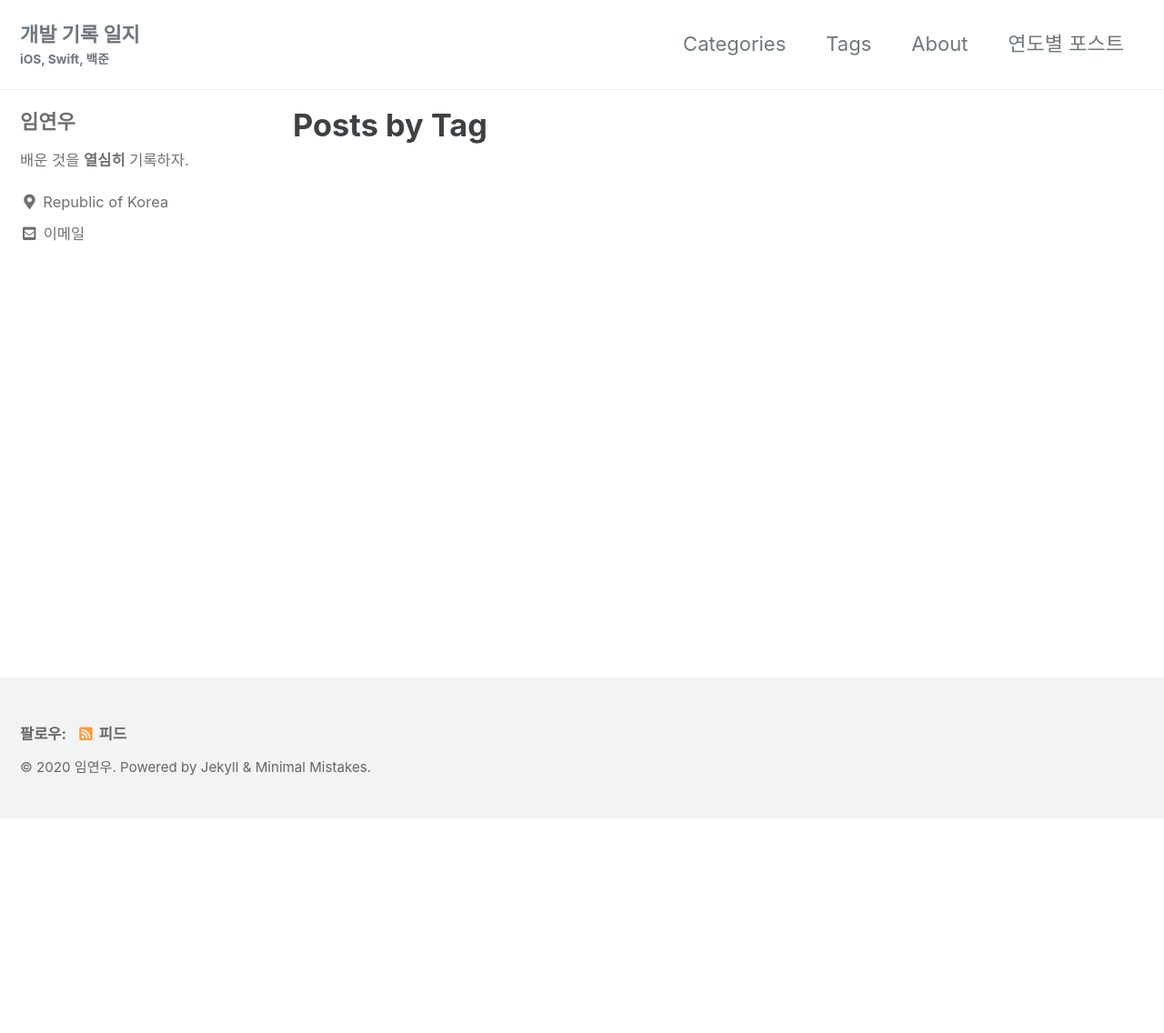
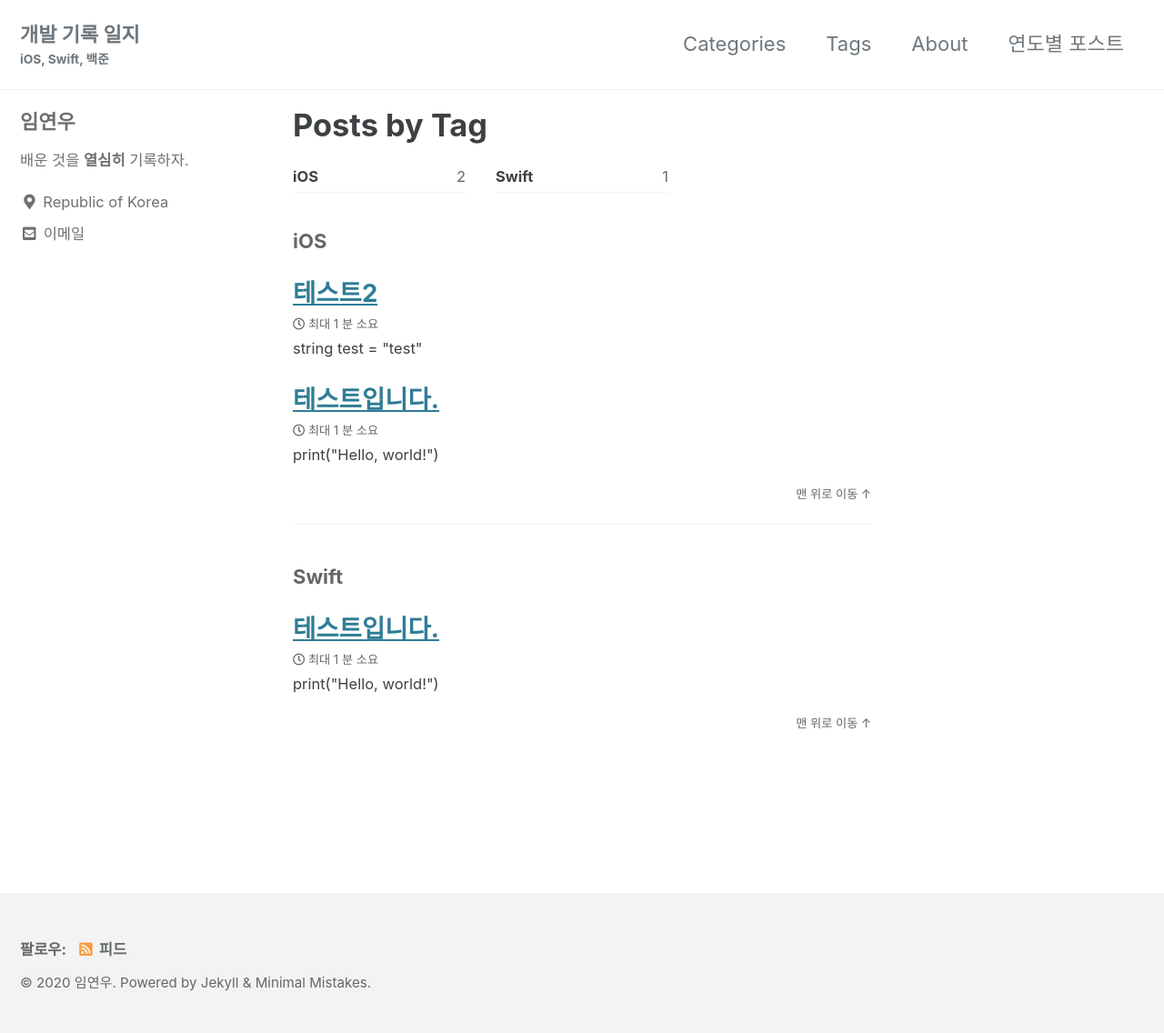
Before and after one commit to terry1213/terry1213.github.io, a Jekyll site: the page built from _pages/tag-archive.md, in a window 1280 px wide. Shown: the whole page at 91% size. Built offline with Jekyll 4.4.1, drawn with Linux system fonts in a browser that asks for light colours; cached includes are drawn as plain includes; before the commit the page ends 900 px from its top, so only the background shows below that.

Commit message:
포스트 테스트
포스트 테스트

````diff
--- a/_posts/2020-08-19-.md
+++ b/_posts/2020-08-19-.md
@@ -1,5 +1,10 @@
 ---
 title: 테스트입니다.
+tags:
+- iOS
+- Swift
+categories:
+- Swift
 ---
 
 ```
--- /dev/null
+++ b/_posts/2020-08-19-2.md
@@ -0,0 +1,11 @@
+---
+title: 테스트2
+tags:
+- iOS
+categories:
+- Swift
+---
+
+```
+string test = "test"
+```
````
